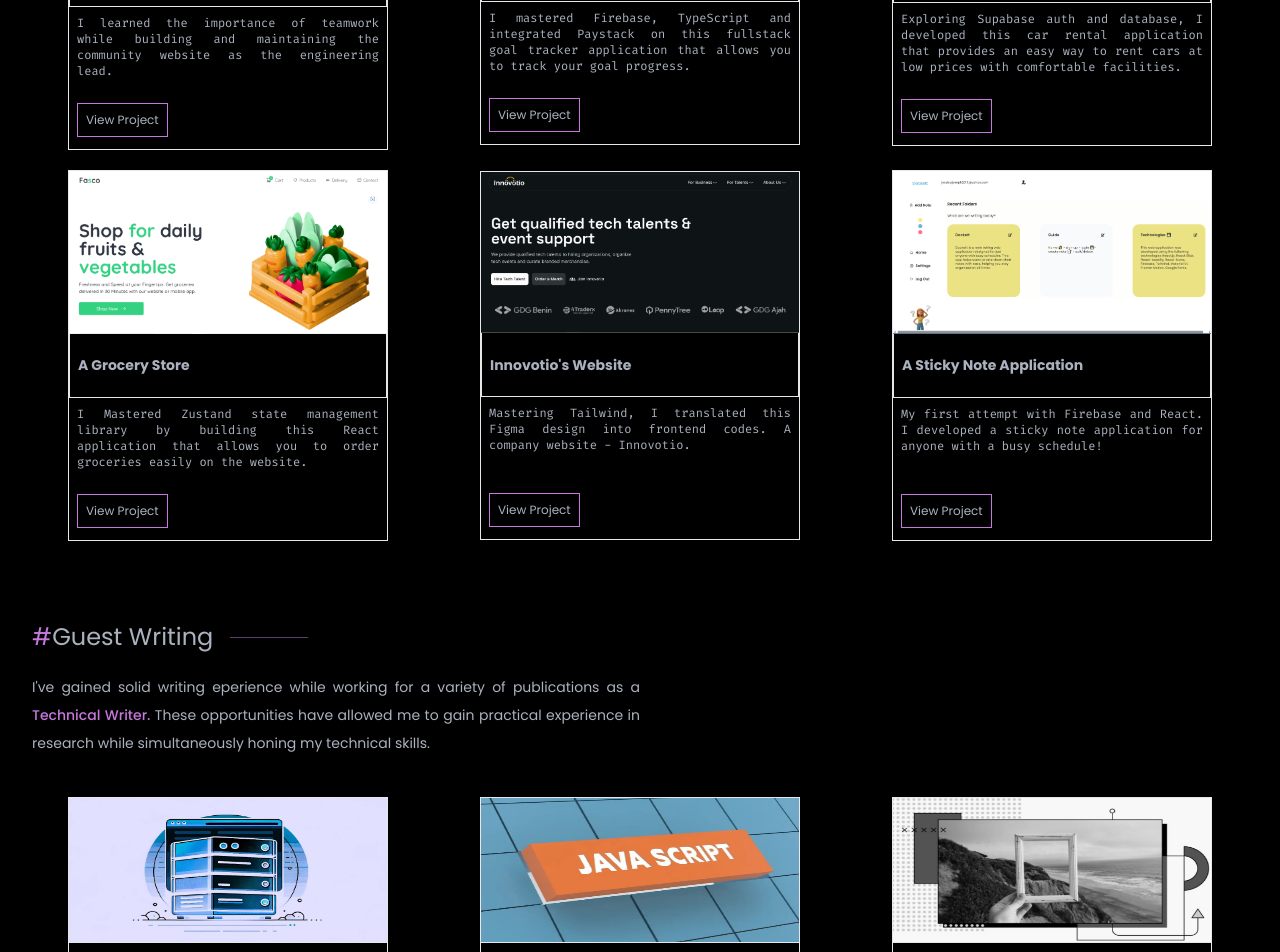
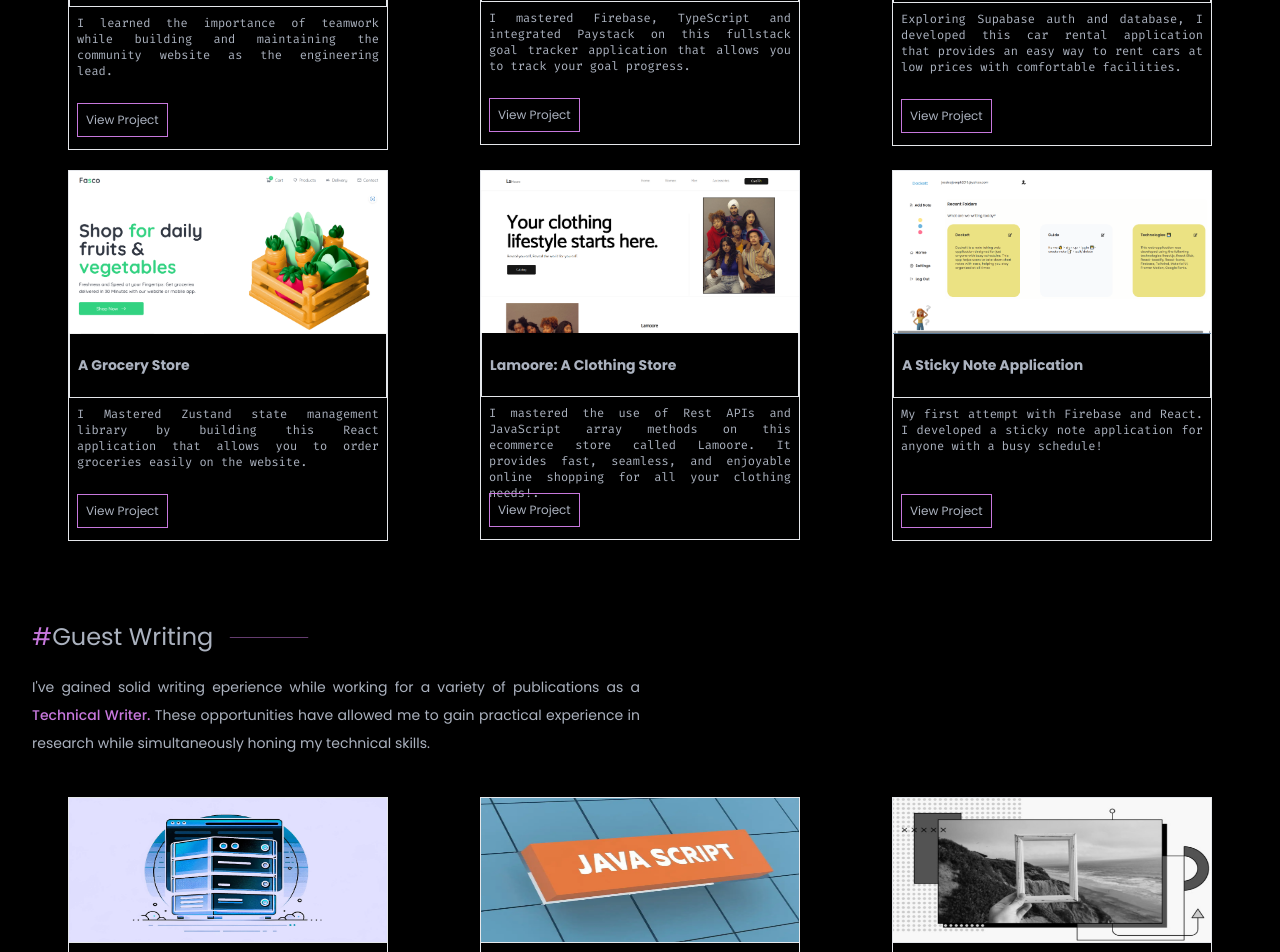
Before and after one commit to ForJessicaSake/Portfolio, a React (Create React App) app: page / in a window 1280 px wide. Shown: the part 1576-2528 px from the top of the page. Built offline with nearby package versions, Linux system fonts and the light colour scheme; no server answers.

Commit message:
Update Project.tsx

```diff
--- a/src/components/Project.tsx
+++ b/src/components/Project.tsx
@@ -63,18 +63,18 @@ const Project: React.FC = () => {
           about="I Mastered Zustand state management library by building this React application that allows you to order groceries easily on the website."
           link="https://ecommerce.brimble.app/"
         />
-      <Card
+{/*       <Card
           image="/inno.png"
           title="Innovotio's Website"
           about="Mastering Tailwind, I translated this Figma design into frontend codes. A company website - Innovotio."
           link="https://development-innovotio.vercel.app/"
-        />
-         {/* <Card
+        /> */}
+         <Card
           image={Lamoore}
           title="Lamoore: A Clothing Store"
-          about="I mastered the use of Web APIs and React on this ecommerce store called Lamoore. It provides fast, seamless, and enjoyable online shopping for all your clothing needs!."
+          about="I mastered the use of Rest APIs and JavaScript array methods on this ecommerce store called Lamoore. It provides fast, seamless, and enjoyable online shopping for all your clothing needs!."
           link="https://lamoore.vercel.app/"
-        /> */}
+        />
 
          <Card
           image={dockett}
```
